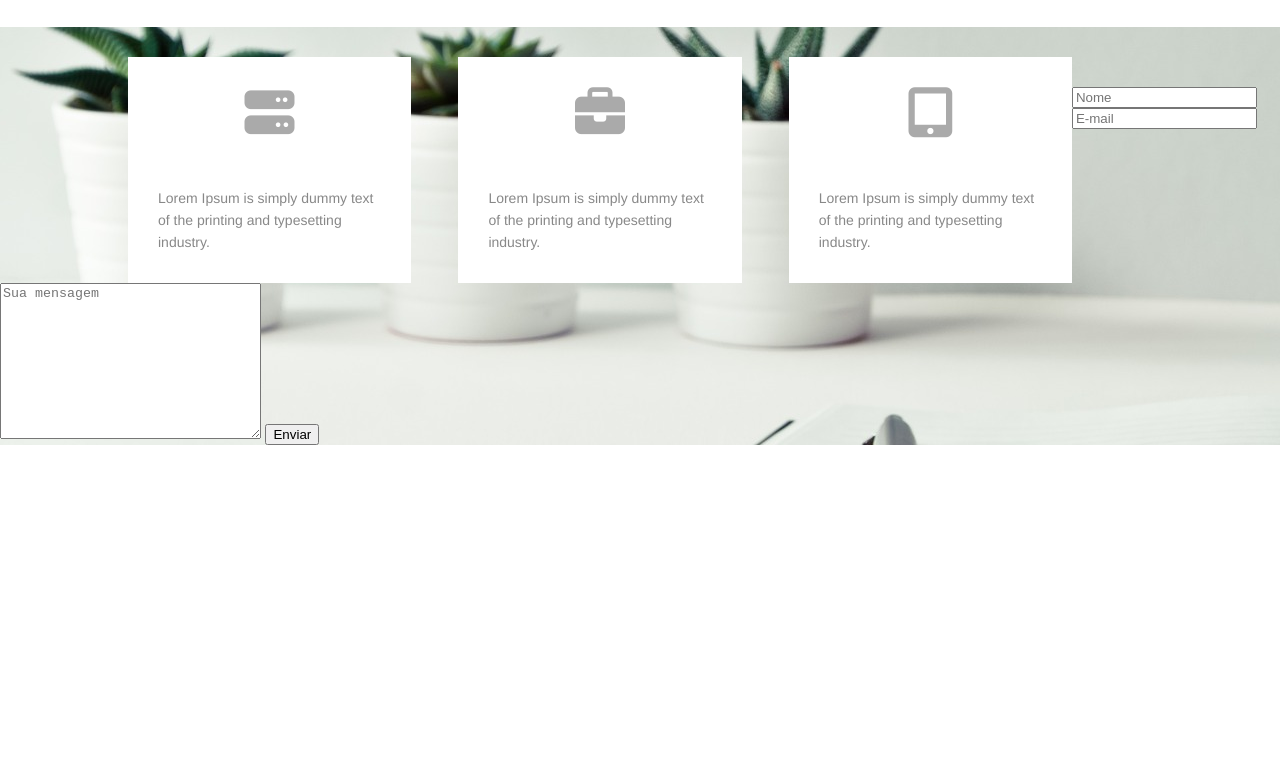
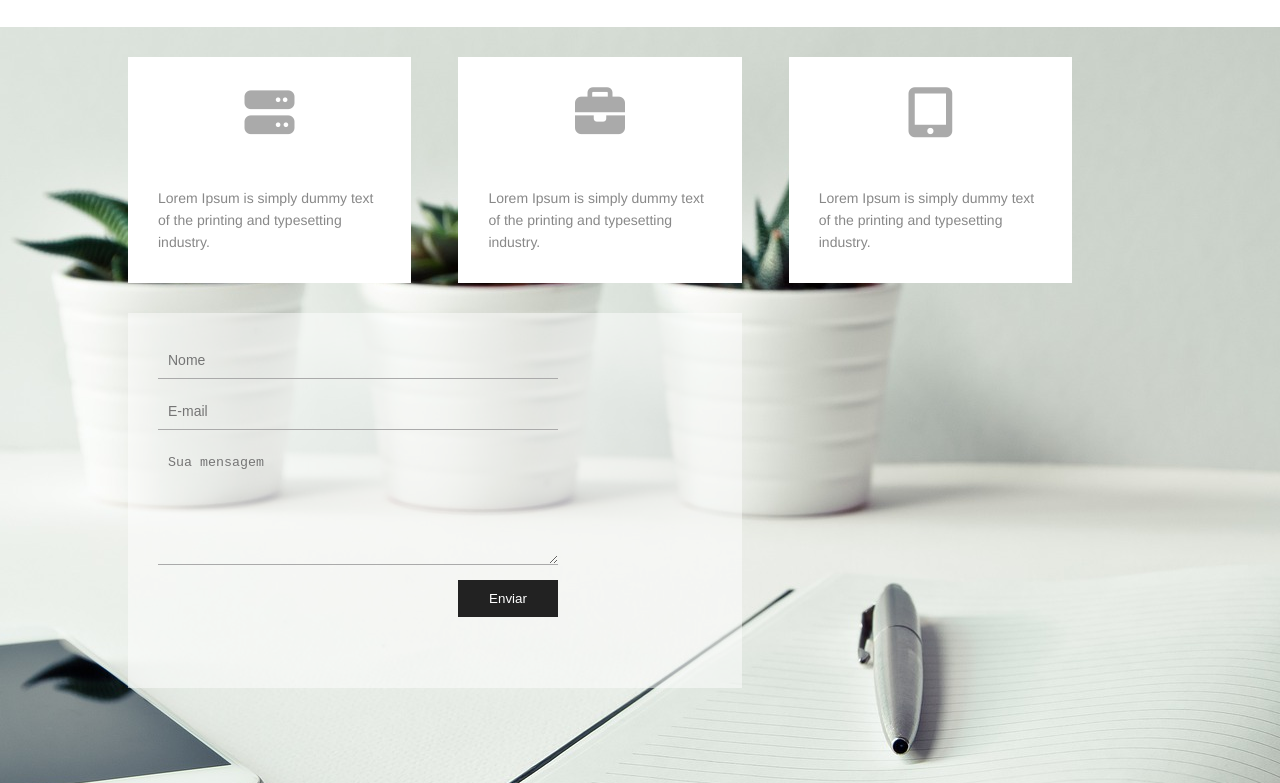
Before and after one commit to MoisesSS1/onePage_agencia, a plain HTML site: page index.html in a window 1280 px wide. Shown: the part 1143-1926 px from the top of the page. Before the commit the page ends 1588 px from the top, so only its background shows below. Drawn offline with Linux system fonts and the light colour scheme.

Commit message:
Finalizando css form

```diff
--- a/css/styles.css
+++ b/css/styles.css
@@ -176,7 +176,6 @@ html{
     padding: 30px;
     background-color: #fff;
     text-align: center;
-
 }
 
 .middle-card {
@@ -189,10 +188,76 @@ html{
     color: #AAA;
 }
 
-.about-card P{
+.about-card p{
     margin-top: 50px;
     font-size: 14px;
     line-height: 22px;
     color: #888;
     text-align: left;
 }
+
+/* Footer */
+footer {
+    clear: both;
+    max-width: 1200px;
+    height: 500px;
+    padding: 30px 10%;
+    position: relative;
+}
+
+.form-container {
+    width: 65%;
+    height: 375px;
+    position: relative;
+    display: block;
+}
+
+.form-background {
+    width: 100%;
+    height: 100%;
+    background-color: #FFF;
+    opacity: .5;
+}
+
+.form-container form {
+    position: absolute;
+    top: 30px;
+    left: 30px;
+    height: 300px;
+}
+
+.form-container input, .form-container textarea {
+    width: 400px;
+    display: block;
+    padding: 10px;
+    border: none;
+    margin-bottom: 15px;
+    border-bottom: 1px solid #AAA;
+    border-radius: 0;
+    background-color: transparent;
+}
+
+.form-container textarea {
+    height: 120px;
+}
+
+.form-container input::placeholder, .form-container input::placeholder {
+    font-size: 14px;
+}
+
+.form-container .submit {
+    background-color: #222;
+    color: #FFF;
+    border: 1px solid transparent;
+    width: 100px;
+    position: relative;
+    float: right;
+    cursor: pointer;
+    transition: .5;
+}
+
+.form-container .submit:hover {
+    background-color: #FFF;
+    color: #222;
+    border: 1px solid #222;
+}
```
